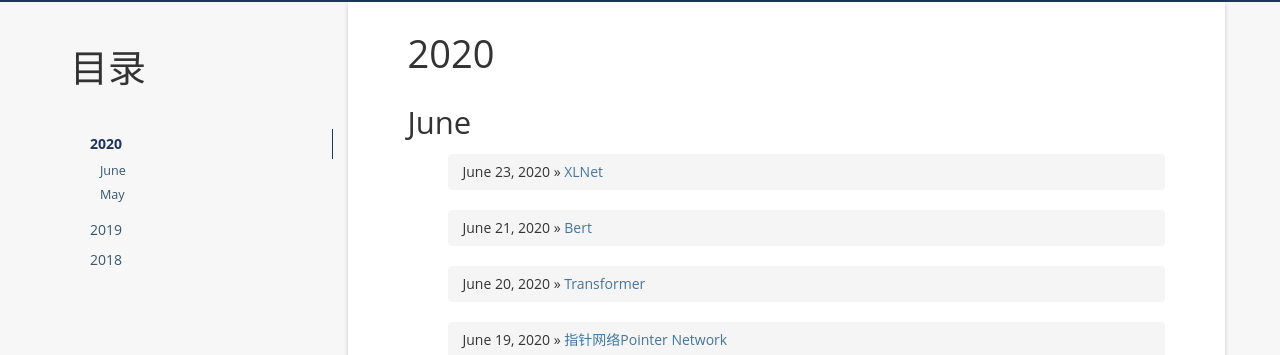
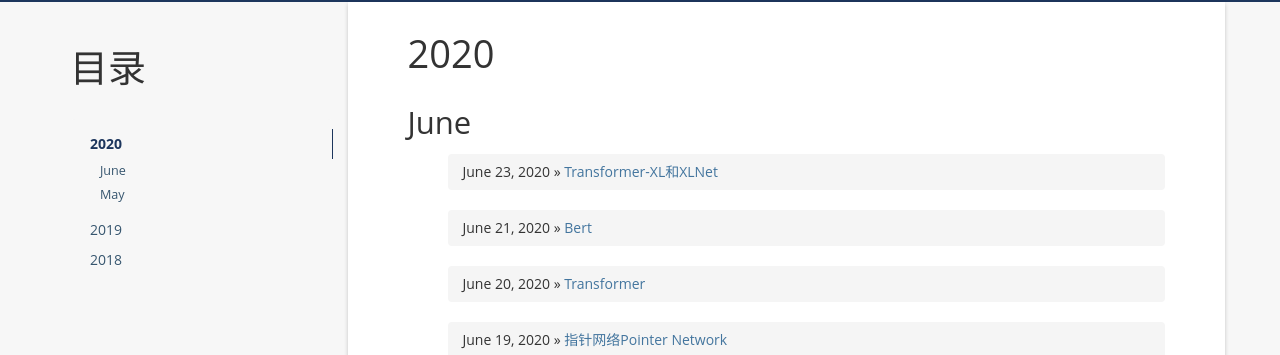
Before and after one commit to jasonhhao/jasonhhao.github.io, a Jekyll site: the page built from index.html, in a window 1280 px wide and 900 px high. Shown: the part 233-588 px from the top of the window. Built offline with Jekyll 4.4.1, drawn with Linux system fonts in a browser that asks for light colours; nearby versions of some CDN libraries; a script that is not in the unit is left out; the list of posts is cut into pages by our own code; comment, search, counter and statistics services are not loaded.

Commit message:
Update 2020-06-24-xlnet.md

```diff
--- a/_posts/2020-06-24-xlnet.md
+++ b/_posts/2020-06-24-xlnet.md
@@ -1,6 +1,6 @@
 ---
 layout: post
-title:  XLNet
+title:  Transformer-XL和XLNet
 date:   2020-06-24 00:00:00 +0800
 categories: 自然语言处理
 tag: XLNet
```
